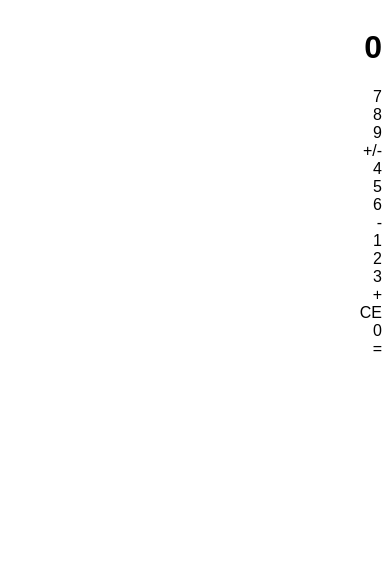
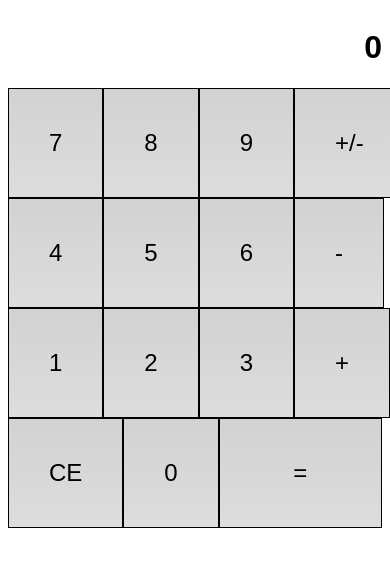
Before and after one commit to mhernanda/web-calculator, a plain HTML site: page index.html in a window 390 px wide. Drawn offline with Linux system fonts and the light colour scheme.

Commit message:
Add class double for equal button that contains flex-basis for responsive layout

```diff
--- a/assets/style.css
+++ b/assets/style.css
@@ -15,6 +15,21 @@ body {
     text-align: right;
 }
 
-.flex-direction-row {
+.flex-container-row {
     display: flex;
 }
+
+.button {
+    flex-basis: 25%;
+
+    font-size: 1.5em;
+    text-align: center;
+    padding: 40px;
+    border: 1px solid black;
+    background: -webkit-linear-gradient(top, #d2d2d2, #ddd);
+    cursor: pointer;
+}
+
+.double {
+    flex-basis: 50%;
+}
--- a/index.html
+++ b/index.html
@@ -32,7 +32,7 @@
         <div class="flex-container-row">
             <div class="button clear">CE</div>
             <div class="button">0</div>
-            <div class="button equals">=</div>
+            <div class="button equals double">=</div>
         </div>
     </div>
 </body>
```
